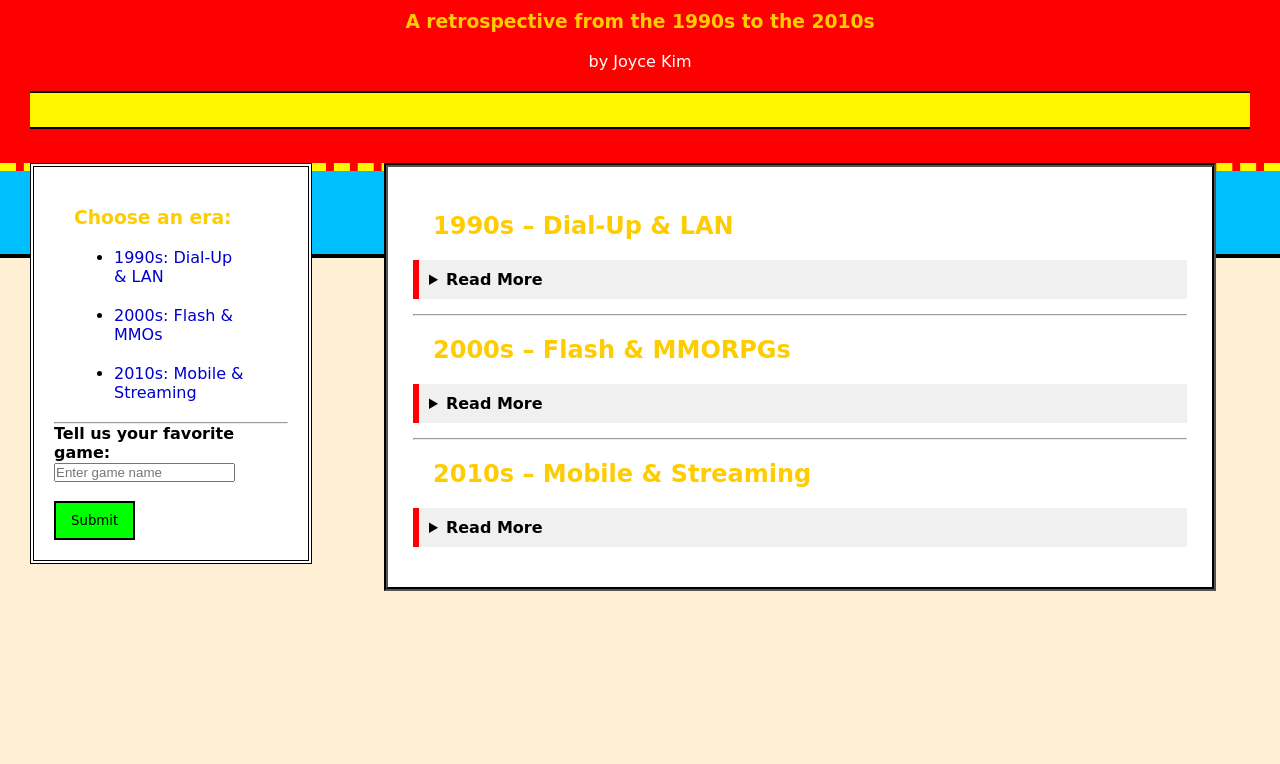
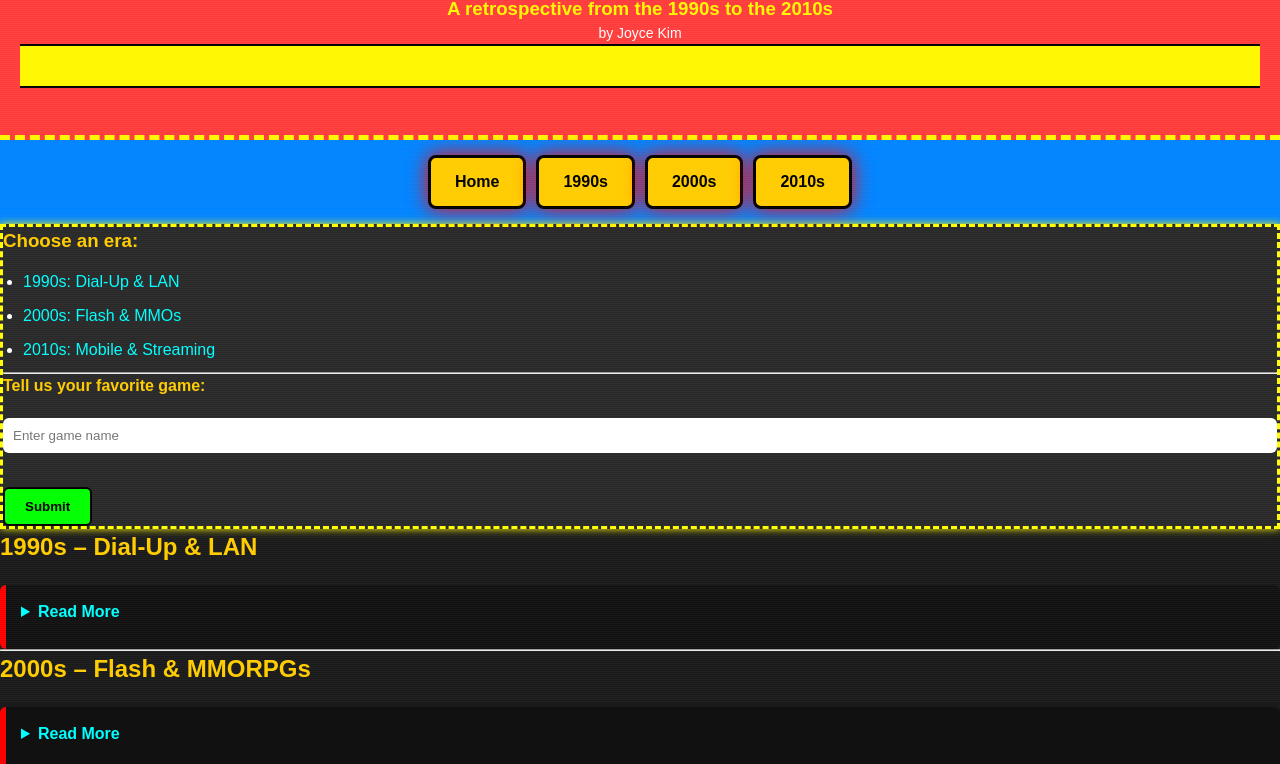
Before and after one commit to rlawhdlt/time-traveler, a plain HTML site: page 2000s/index.html in a window 1280 px wide. Shown: the part 97-861 px from the top of the page. Drawn offline with Linux system fonts and the light colour scheme.

Commit message:
Update style.css

```diff
--- a/2000s/style.css
+++ b/2000s/style.css
@@ -1,153 +1,221 @@
 /* This is a CSS override! It overrides default values for ALL elements. */
 /* I highly recommend keeping this override in your code. */
+/* Reset and default element overrides */
 * {
 	box-sizing: border-box;
 	padding: 0;
 	margin: 0;
   }
 
-h1 {
-	margin: 20px;
-	color: #ffcc00;
-}
-h2 {
-	margin: 20px;
-	color: #ffcc00;
-}
-
-h3 {
-	margin: 20px;
-	color: #ffcc00;
-}
-
-p {
-	margin: 20px;
-}
-ul {
-	margin: 20px;
-}
-li {
-	margin: 20px;
+  body {
+	background-color: #1a1a1a;
+	color: #ffffff;
+	font-family: Arial, sans-serif;
+	line-height: 1.5;
+	padding: 0;
+	margin: 0;
+	position: relative;
+	overflow-x: hidden;
   }
 
 
-@import url('https://fonts.googleapis.com/css2?family=Press+Start+2P&display=swap');
-
-body {
-  background-color: #ffefd5;
-  color: #000;
-  font-family: 'Press Start 2P', cursive;
-  margin: 0;
-  padding: 0;
-}
-
-#header {
-  background-color: #f00;
-  color: #fff;
-  text-align: center;
-  padding: 30px;
-  border-bottom: 8px dashed #fff700;
+  body::before {
+	content: "";
+	position: fixed;
+	top: 0;
+	left: 0;
+	width: 100%;
+	height: 100%;
+	background: repeating-linear-gradient(
+	  to bottom,
+	  rgba(255, 255, 255, 0.03),
+	  rgba(255, 255, 255, 0.03) 1px,
+	  transparent 1px,
+	  transparent 2px
+	);
+	z-index: 999;
+	pointer-events: none;
   }
 
 
+  @keyframes pulse {
+	0% { box-shadow: 0 0 8px #fff700; }
+	50% { box-shadow: 0 0 20px #ff0000; }
+	100% { box-shadow: 0 0 8px #fff700; }
+  }
+
+
+  #header {
+	background-color: #ff3c3c;
+	color: #fff700;
+	text-align: center;
+	padding: 40px 20px;
+	border-bottom: 5px dashed #fff700;
+	animation: pulse 2s infinite;
+  }
+
+  #header h1 {
+	font-size: 28px;
+	margin-bottom: 10px;
+  }
+
+  #header p {
+	font-size: 14px;
+	color: #ffffff;
+  }
+
   marquee {
 	background-color: #fff700;
-  color: #000;
+	color: #000000;
+	font-weight: bold;
 	padding: 10px;
-  font-size: 12px;
+	font-size: 13px;
 	border-top: 2px solid #000;
 	border-bottom: 2px solid #000;
   }
 
+
   #nav {
-  text-align: center;
-  background-color: #00bfff;
+	background-color: #0084ff;
+	display: flex;
+	justify-content: center;
+	flex-wrap: wrap;
 	padding: 15px;
-  border-bottom: 4px solid #000;
+	gap: 10px;
   }
 
-#nav .btn {
+  #nav a {
+	text-decoration: none;
 	background-color: #ffcc00;
-  color: #000;
-  padding: 10px 20px;
-  margin: 5px;
-  border: 2px solid #000;
-  text-decoration: none;
-  display: inline-block;
-  transition: transform 0.2s, background-color 0.2s;
+	color: #000000;
+	padding: 12px 24px;
+	font-weight: bold;
+	border: 3px solid #000;
+	border-radius: 8px;
+	transition: 0.2s;
+	animation: pulse 2s infinite;
   }
 
-#nav .btn:hover {
-  background-color: #fff700;
+  #nav a:hover {
+	background-color: #ffffff;
 	transform: scale(1.1);
   }
 
+
+  #arcade-layout {
+	display: flex;
+	flex-direction: column;
+	align-items: center;
+	padding: 40px 20px;
+	gap: 40px;
+  }
+
+
+  .arcade-panel {
+	width: 90%;
+	max-width: 1000px;
+	background-color: #222222;
+	border-radius: 12px;
+	padding: 25px;
+	box-shadow: 0 0 15px #00ffcc;
+	border: 3px solid #00ffff;
+	position: relative;
+  }
+
+
   #sidebar {
-  position: absolute;
-  top: 260px;
-  left: 30px;
-  width: 22%;
-  background-color: #ffffff;
-  border: 4px double #000;
-  padding: 20px;
+	background-color: #292929;
+	border: 3px dashed #ffff00;
+	box-shadow: 0 0 10px #ffff00;
+	animation: pulse 2.5s infinite;
+  }
+
+  #sidebar h3, #sidebar h4 {
+	color: #ffcc00;
+	margin-bottom: 10px;
   }
 
   #sidebar ul {
+	margin-top: 15px;
 	padding-left: 20px;
   }
 
-#main {
-  position: absolute;
-  top: 260px;
-  left: 30%;
-  width: 65%;
-  background-color: #ffffff;
-  padding: 25px;
-  border: 4px groove #000;
+  #sidebar li {
+	margin-bottom: 10px;
   }
 
-details {
-  background-color: #f0f0f0;
-  padding: 10px;
-  margin-bottom: 15px;
-  border-left: 6px solid #ff0000;
-}
-
-summary {
-  cursor: pointer;
-  font-weight: bold;
-}
-
-#footer {
-  position: absolute;
-  top: 1300px;
-  width: 100%;
-  text-align: center;
-  background-color: #00bfff;
-  padding: 20px;
-  font-size: 10px;
-  border-top: 4px solid #000;
-}
-
-a {
-  color: #0000cd;
+  #sidebar a {
+	color: #00ffff;
 	text-decoration: none;
   }
 
-a:hover {
-  color: #ff0000;
+  #sidebar a:hover {
+	text-decoration: underline;
+	color: #ffffff;
   }
 
-input[type="submit"] {
-  background-color: #00ff00;
-  border: 2px solid #000;
-  padding: 10px 15px;
-  font-family: 'Press Start 2P', cursive;
-  cursor: pointer;
-  transition: background-color 0.2s, transform 0.2s;
+  #sidebar input[type="text"] {
+	width: 100%;
+	padding: 10px;
+	margin-top: 10px;
+	border: none;
+	border-radius: 6px;
   }
 
-input[type="submit"]:hover {
+  #sidebar input[type="submit"],
+  #sidebar input[type="button"],
+  #sidebar .btn {
+	background-color: #00ff00;
+	color: #000;
+	font-weight: bold;
+	border: 2px solid #000;
+	padding: 10px 20px;
+	margin-top: 10px;
+	cursor: pointer;
+	border-radius: 6px;
+	transition: 0.2s;
+  }
+
+  #sidebar input[type="submit"]:hover {
 	background-color: #adff2f;
-  transform: scale(1.1);
   }
+
+
+  #main h2 {
+	color: #ffcc00;
+	margin-bottom: 10px;
+  }
+
+  #main details {
+	background-color: #111;
+	padding: 15px;
+	margin-top: 20px;
+	border-left: 6px solid #ff0000;
+	border-radius: 6px;
+  }
+
+  #main summary {
+	font-weight: bold;
+	color: #00ffff;
+	cursor: pointer;
+	margin-bottom: 10px;
+  }
+
+
+  #footer {
+	background-color: #111111;
+	text-align: center;
+	padding: 25px;
+	font-size: 13px;
+	border-top: 4px solid #ff0000;
+	margin-top: 80px;
+  }
+
+  #footer a {
+	color: #ffff00;
+	text-decoration: none;
+  }
+
+  #footer a:hover {
+	color: #ffffff;
+  }
```
Lines whose indentation alone changed are shown as unchanged.
